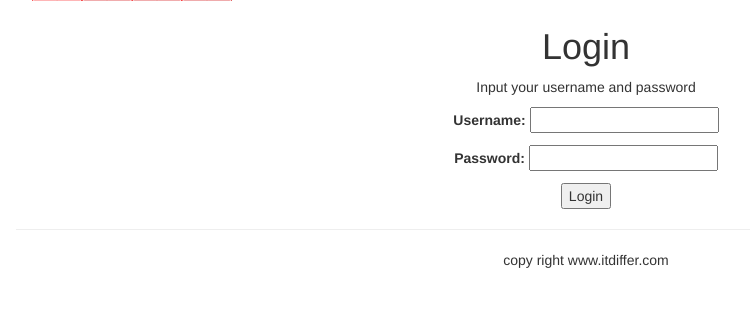
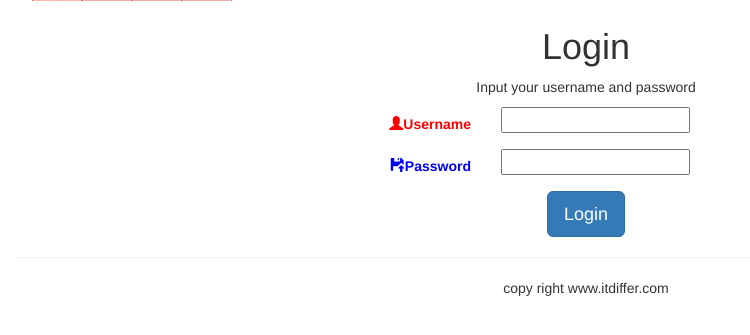
Before and after one commit to qinjielong/mysite, a Django app: page /account/login/ in a window 1280 px wide. Shown: the part 65-400 px from the top of the page, without its empty margins (54-804 px from the left). Run offline with Django 3.2, Linux system fonts and the light colour scheme; some libraries are stand-ins or nearby versions.

Commit message:
登录优化

```diff
--- a/mysite/settings.py
+++ b/mysite/settings.py
@@ -120,6 +120,6 @@ USE_TZ = True
 # https://docs.djangoproject.com/en/2.1/howto/static-files/
 
 STATIC_URL = '/static/'
-STATICFILES_DIR = (
+STATICFILES_DIRS = (
 	os.path.join(BASE_DIR, "static"),
 )
--- a/templates/account/login.html
+++ b/templates/account/login.html
@@ -1,12 +1,27 @@
 {% extends "base.html" %}
+{% load staticfiles %}
 {% block title %}Login{% endblock %}
 {% block content %}
 <div class="row text-center vertical-middle-sm">
 	<h1>Login</h1>
 	<p>Input your username and password</p>
 	<form class="form-horizontal" action="." method="post">{% csrf_token %}
-		{{ form.as_p}}
-		<input type="submit" value="Login">
+		<!--{{ form.as_p}}-->
+		<div class="form-group">
+			<label for="{{ form.username.id_for_label }}"
+				class="col-md-5 control-label" style="color:red">
+				<span class="glyphicon glyphicon-user"></span>Username</label>
+			<div class="col-md-6 text-left">{{ form.username }}</div>
+		</div>
+		<div class="form-group">
+			<label for="{{ form.password.id_for_label }}"
+				class="col-md-5 control-label" style="color:blue">
+				<span class="glyphicon glyphicon-floppy-open"></span>Password
+			</label>
+			<div class="col-md-6 text-left">{{ form.password }}</div>
+		</div>
+
+		<input type="submit" class="btn btn-primary btn-lg" value="Login">
 	</form>
 </div>
 {% endblock %}
--- a/templates/header.html
+++ b/templates/header.html
@@ -11,7 +11,7 @@
                 <li><a href="{% url 'blog:blog_title' %}">BLOG</a></li>
             </ul>
             <ul class="nav navbar-nav navbar-right" style="margin-right:10px">
-                <li><a href="#">LOGIN</a></li>
+                <li><a href={% url 'account:user_login' %}>LOGIN</a></li>
             </ul>
         </div>
     </nav>
```
